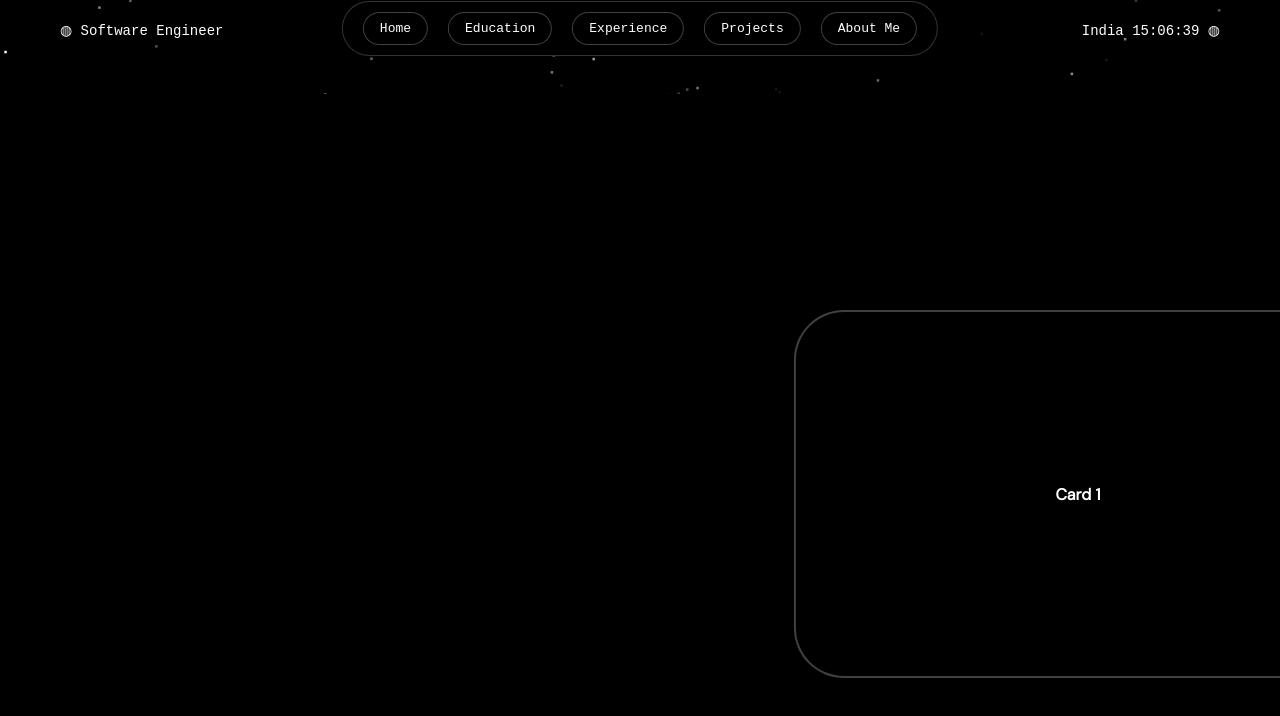
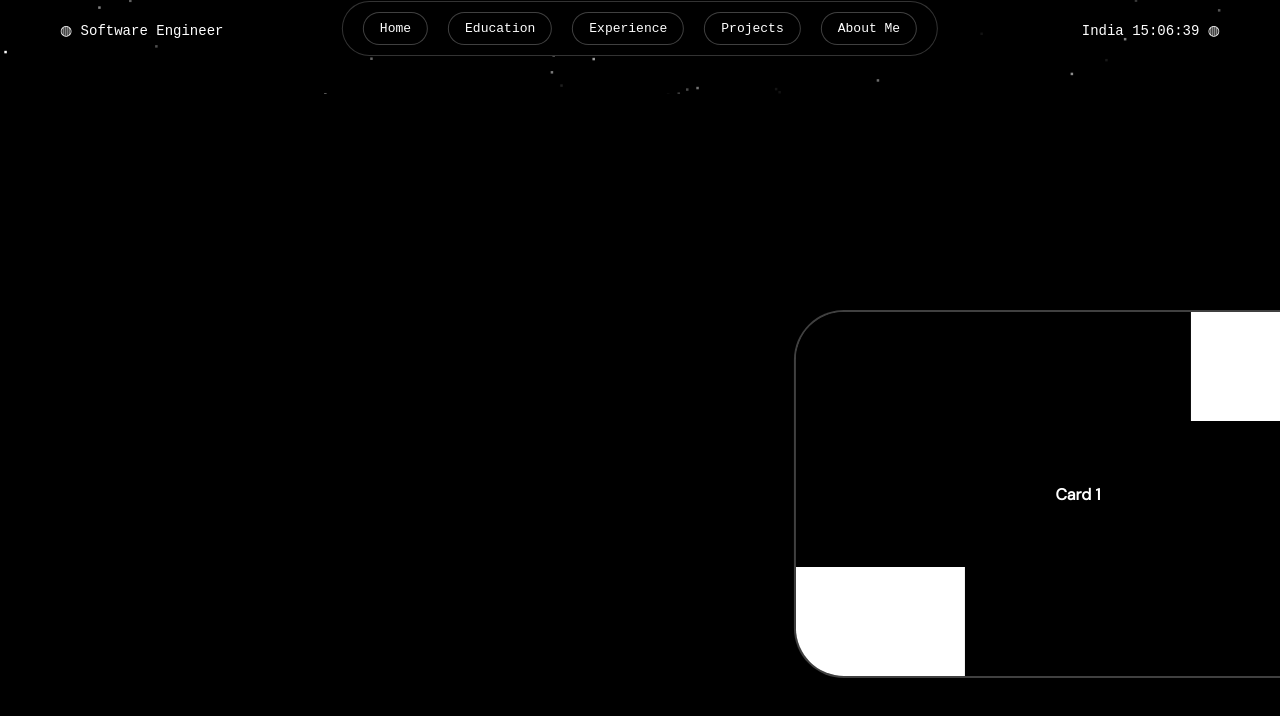
Before and after one commit to rishabhpreethan/portfolio, a React (Vite) app: page / in a window 1280 px wide. Shown: the part 706-1422 px from the top of the page. Built offline with nearby package versions, Linux system fonts and the light colour scheme.

Commit message:
blur cards on hover

```diff
--- a/src/components/SecondPage.tsx
+++ b/src/components/SecondPage.tsx
@@ -1,4 +1,4 @@
-import React, { useEffect, useRef } from 'react';
+import React, { useEffect, useRef, useState } from 'react';
 import gsap from 'gsap';
 import { ScrollTrigger } from 'gsap/ScrollTrigger';
 import Starfield from './StarField';
@@ -6,8 +6,9 @@ import Starfield from './StarField';
 gsap.registerPlugin(ScrollTrigger);
 
 const HorizontalScrollSection = () => {
-  const containerRef = useRef(null);
-  const horizontalRef = useRef(null);
+  const containerRef = useRef<HTMLDivElement>(null);
+  const horizontalRef = useRef<HTMLDivElement>(null);
+  const [hoveredIndex, setHoveredIndex] = useState<number | null>(null); // Track which card is hovered
 
   useEffect(() => {
     const container = containerRef.current;
@@ -30,7 +31,7 @@ const HorizontalScrollSection = () => {
     zIndex: 0,
     width: '500px',
     height: '300px',
-    borderRadius: '50px', // Keep the border radius
+    borderRadius: '50px',
     overflow: 'hidden',
     padding: '2rem',
     display: 'flex',
@@ -42,7 +43,7 @@ const HorizontalScrollSection = () => {
     background: 'black',
     border: '2px solid rgba(128, 128, 128, 0.5)',
     margin: '10px',
-    transition: 'transform 0.3s ease-in-out'
+    transition: 'transform 0.3s ease-in-out' // Smooth transition for scale
   };
 
   return (
@@ -54,12 +55,15 @@ const HorizontalScrollSection = () => {
           }
         }
 
-        .rainbow:hover {
-          transform: scale(1.05);
-          transition: 'transform 0.3s ease-in-out;
+        .rainbow {
+          transition: transform 0.3s ease-in-out; /* Smooth transition for scale */
         }
 
-        .rainbow:hover::before {
+        .rainbow:hover {
+          transform: scale(1.05); /* Scale effect on hover */
+        }
+
+        .rainbow::before {
           content: '';
           position: absolute;
           z-index: -2;
@@ -67,37 +71,63 @@ const HorizontalScrollSection = () => {
           top: -50%;
           width: 200%;
           height: 200%;
-          border-radius: 50px; /* Match card's border radius */
+          border-radius: 50px;
           background-color: transparent;
           background-repeat: no-repeat;
-          background-size: 60% 60%, 40% 40%; /* Adjust sizes to make white thinner */
+          background-size: 60% 60%, 40% 40%;
           background-position: 0 0, 100% 0, 100% 100%, 0 100%;
           background-image:
-            radial-gradient(circle at top left, #000000, #000000), /* Top-left gradient */
-            radial-gradient(circle at top right, #ffffff, #ffffff), /* Top-right gradient */
-            radial-gradient(circle at bottom right, #000000, #000000), /* Bottom-right gradient */
-            radial-gradient(circle at bottom left, #ffffff, #ffffff); /* Bottom-left gradient */
+            radial-gradient(circle at top left, #000000, #000000),
+            radial-gradient(circle at top right, #ffffff, #ffffff),
+            radial-gradient(circle at bottom right, #000000, #000000),
+            radial-gradient(circle at bottom left, #ffffff, #ffffff);
           animation: rotate 7s linear infinite;
+          transition: background 0.3s ease-in-out; /* Smooth transition for the background */
+        }
+
+        .rainbow:hover::before {
+          /* You can modify the hover background here if you want to change on hover */
+          background-size: 80% 80%, 60% 60%; /* Example of changing sizes on hover */
         }
 
         .rainbow:hover::after {
           content: '';
           position: absolute;
           z-index: -1;
-          left: 2px; /* Reduced to make the border thinner */
-          top: 2px;  /* Reduced to make the border thinner */
-          width: calc(100% - 4px); /* Adjust width */
-          height: calc(100% - 4px); /* Adjust height */
-          border-radius: 50px; /* Same border-radius */
-          background: black; /* Keep the center black */
+          left: 2px;
+          top: 2px;
+          width: calc(100% - 4px);
+          height: calc(100% - 4px);
+          border-radius: 50px;
+          background: black;
+        }
+
+        /* Apply blur effect to all cards except the hovered one */
+        .blur {
+          filter: blur(4px); /* Adjust blur intensity */
+          transition: filter 0.3s ease-in-out; /* Smooth transition for blur */
         }
       `}</style>
-      <div ref={containerRef} style={{ overflow: 'hidden', height: '100vh', display: 'flex', alignItems: 'center' }}>
-        <div ref={horizontalRef} style={{ display: 'flex', width: '300%', transform: 'translateX(33.33%)' }}>
-          <div className="rainbow" style={cardStyle}>Card 1</div>
-          <div className="rainbow" style={cardStyle}>Card 2</div>
-          <div className="rainbow" style={cardStyle}>Card 3</div>
-          <div className="rainbow" style={cardStyle}>Card 4</div>
+      <div
+        ref={containerRef}
+        style={{ overflow: 'hidden', height: '100vh', display: 'flex', alignItems: 'center' }}
+      >
+        <div
+          ref={horizontalRef}
+          style={{ display: 'flex', width: '300%', transform: 'translateX(33.33%)' }}
+        >
+          {/* Cards with hover events */}
+          {[...Array(4)].map((_, index) => (
+            <div
+              key={index}
+              className={`rainbow ${hoveredIndex !== null && hoveredIndex !== index ? 'blur' : ''}`} // Apply blur if not hovered
+              style={cardStyle}
+              onMouseEnter={() => setHoveredIndex(index)} // Set hovered index
+              onMouseLeave={() => setHoveredIndex(null)} // Reset hovered index
+            >
+              Card {index + 1}
+            </div>
+          ))}
         </div>
       </div>
     </>
```
